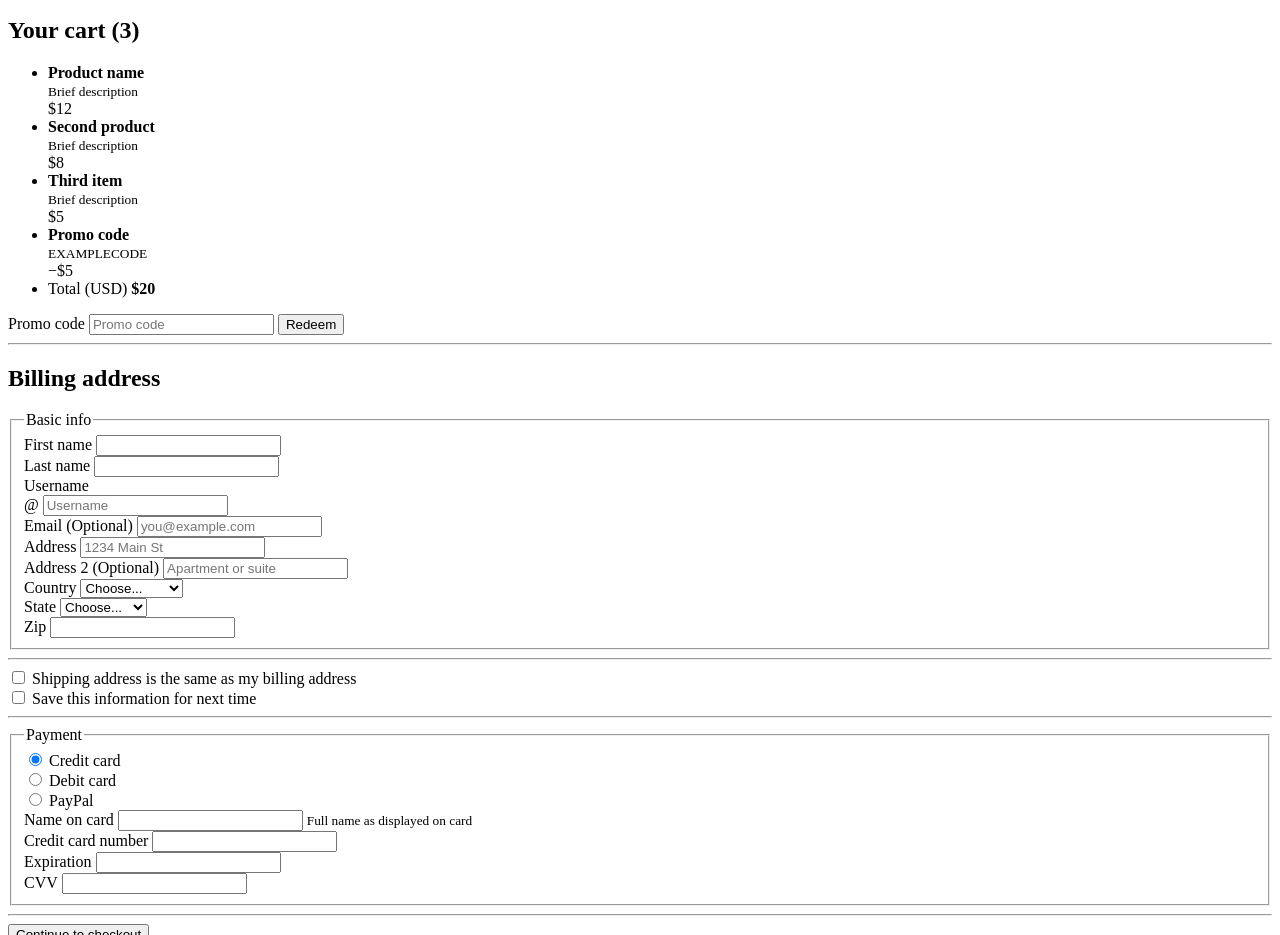
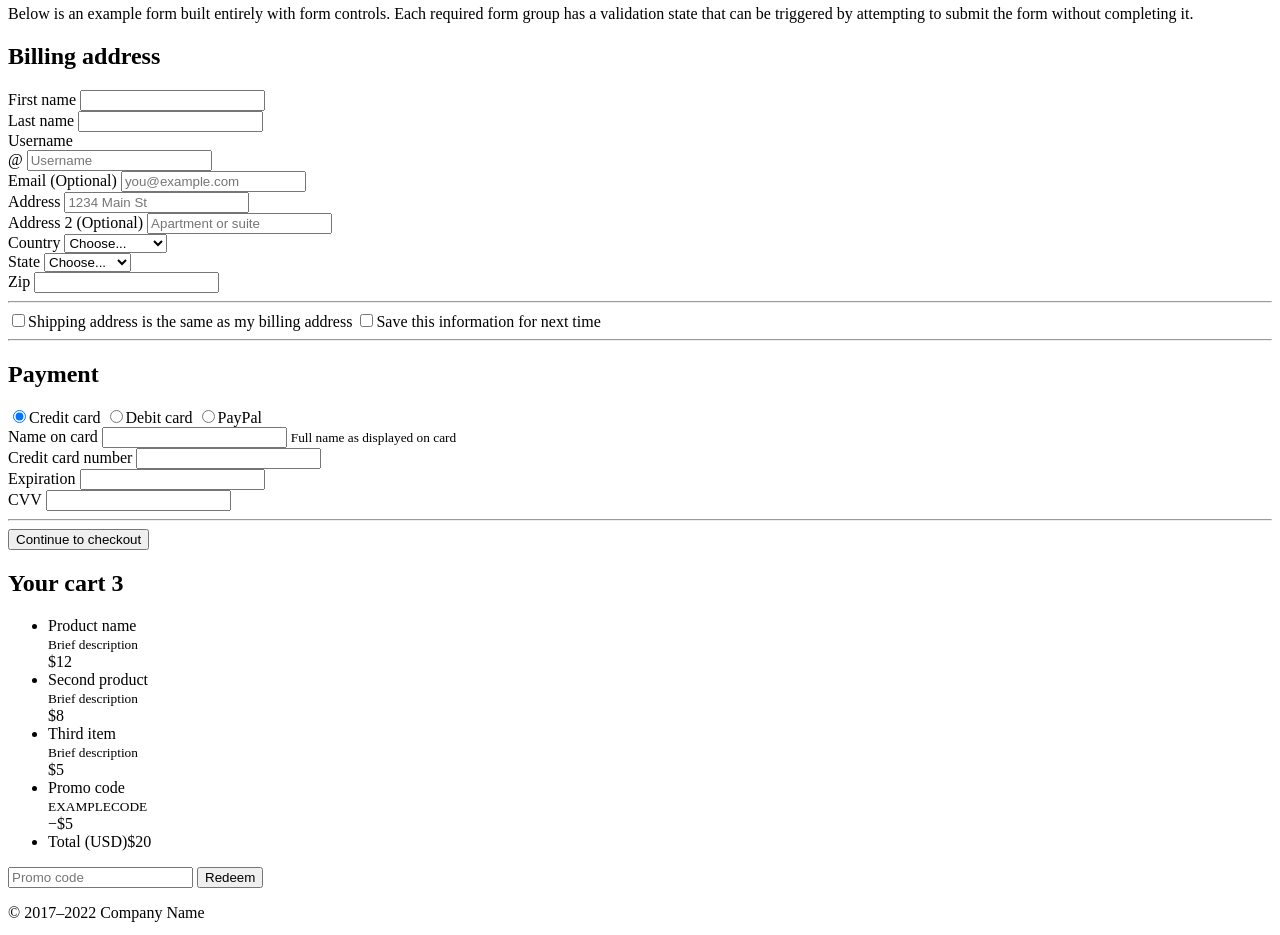
Before and after one commit to jyeon573/2025_OSS_HW2, a plain HTML site: page form1.html in a window 1280 px wide. Shown: the part 88-1023 px from the top of the page. Drawn offline with Linux system fonts and the light colour scheme.

Commit message:
put form1

```diff
--- a/form1.html
+++ b/form1.html
@@ -9,103 +9,56 @@
 </head>
 
 <body>
-
   <main>
     <!-- Header -->
-        <section>
-            <h1>Checkout form</h1>
-            <p>Below is an example form built entirely with form controls. Each required form group has a validation
-                state that can be triggered by attempting to submit the form without completing it.</p>
+    <section id="header" aria-labelledby="title">
+      <div class="logo" aria-hidden="true">B</div>
+      <h1 id="title">Checkout form</h1>
+      <p>Below is an example form built entirely with form controls. Each required form group has a validation state that can be triggered by attempting to submit the form without completing it.</p>
     </section>
 
-        <!-- Sidebar: Your cart -->
-        <section aria-labelledby="your-cart-title">
-            <h2 id="your-cart-title">Your cart <span>(3)</span></h2>
-            <ul>
-                <li>
-                    <div>
-                        <strong>Product name</strong><br>
-                        <small>Brief description</small>
-                    </div>
-                    <span>$12</span>
-                </li>
-                <li>
-                    <div>
-                        <strong>Second product</strong><br>
-                        <small>Brief description</small>
-                    </div>
-                    <span>$8</span>
-                </li>
-                <li>
-                    <div>
-                        <strong>Third item</strong><br>
-                        <small>Brief description</small>
-                    </div>
-                    <span>$5</span>
-                </li>
-                <li>
-                    <div>
-                        <strong>Promo code</strong><br>
-                        <small>EXAMPLECODE</small>
-                    </div>
-                    <span>−$5</span>
-                </li>
-                <li>
-                    <span>Total (USD)</span>
-                    <strong>$20</strong>
-                </li>
-            </ul>
-
-            <!-- Promo code form -->
-            <form action="#" method="post">
-                <label for="promo">Promo code</label>
-                <input id="promo" name="promo" type="text" placeholder="Promo code">
-                <button type="submit">Redeem</button>
-            </form>
-        </section>
-
-        <hr>
-
-        <!-- Billing form (main form) -->
+    <div id="container">
+      <!-- Billing form -->
+      <div id="rest">
         <section aria-labelledby="billing-title">
           <h2 id="billing-title">Billing address</h2>
-
-            <form action="#" method="post">
-                <fieldset>
-                    <legend>Basic info</legend>
-
-                    <div>
+          <form>
+            <div class="row-2">
+              <div class="form-group">
                 <label for="firstName">First name</label>
-                        <input id="firstName" name="firstName" type="text" required>
+                <input id="firstName" name="firstName" type="text" required />
+              </div>
+              <div class="form-group">
+                <label for="lastName">Last name</label>
+                <input id="lastName" name="lastName" type="text" required />
+              </div>
             </div>
 
-                    <div>
-                        <label for="lastName">Last name</label>
-                        <input id="lastName" name="lastName" type="text" required>
+            <div class="form-group">
+              <label for="username">Username</label>
+              <div class="input-with-prefix">
+                <span>@</span>
+                <input id="username" name="username" type="text" placeholder="Username" required />
+              </div>
             </div>
 
-                    <label for="username">Username</label>
-                    <div>
-                        <span>@</span>
-                        <input id="username" name="username" type="text" placeholder="Username" required>
+            <div class="form-group">
+              <label for="email">Email <span>(Optional)</span></label>
+              <input id="email" name="email" type="email" placeholder="you@example.com" />
             </div>
 
-                    <div>
-                        <label for="email">Email <span>(Optional)</span></label>
-                        <input id="email" name="email" type="email" placeholder="you@example.com">
+            <div class="form-group">
+              <label for="address">Address</label>
+              <input id="address" name="address" type="text" placeholder="1234 Main St" required />
             </div>
 
-                    <div>
-                        <label for="address">Address</label>
-                        <input id="address" name="address" type="text" placeholder="1234 Main St" required>
+            <div class="form-group">
+              <label for="address2">Address 2 <span>(Optional)</span></label>
+              <input id="address2" name="address2" type="text" placeholder="Apartment or suite" />
             </div>
 
-                    <div>
-                        <label for="address2">Address 2 <span>(Optional)</span></label>
-                        <input id="address2" name="address2" type="text" placeholder="Apartment or suite">
-                    </div>
-
-                    <div>
+            <div class="row-3">
+              <div class="form-group">
                 <label for="country">Country</label>
                 <select id="country" name="country" required>
                   <option value="">Choose...</option>
@@ -113,8 +66,7 @@
                   <option>United States</option>
                 </select>
               </div>
-
-                    <div>
+              <div class="form-group">
                 <label for="state">State</label>
                 <select id="state" name="state" required>
                   <option value="">Choose...</option>
@@ -124,96 +76,92 @@
                   <option>Mississippi</option>
                 </select>
               </div>
-
-                    <div>
+              <div class="form-group">
                 <label for="zip">Zip</label>
-                        <input id="zip" name="zip" type="text" required>
+                <input id="zip" name="zip" type="text" required />
               </div>
-                </fieldset>
-
-                <hr>
-
-                <div>
-                    <label>
-                        <input id="same-address" name="sameAddress" type="checkbox">
-                        Shipping address is the same as my billing address
-                    </label>
             </div>
 
-                <div>
-                    <label>
-                        <input id="save-info" name="saveInfo" type="checkbox">
-                        Save this information for next time
-                    </label>
+            <hr />
+            <label class="choice"><input id="same-address" type="checkbox" />Shipping address is the same as my billing address</label>
+            <label class="choice"><input id="save-info" type="checkbox" />Save this information for next time</label>
+            <hr />
+
+            <h2 id="payment-title">Payment</h2>
+            <label class="choice"><input id="credit" name="paymentMethod" type="radio" value="credit" checked required />Credit card</label>
+            <label class="choice"><input id="debit" name="paymentMethod" type="radio" value="debit" required />Debit card</label>
+            <label class="choice"><input id="paypal" name="paymentMethod" type="radio" value="paypal" required />PayPal</label>
+
+            <div class="row-2">
+              <div class="form-group">
+                <label for="cc-name">Name on card</label>
+                <input id="cc-name" type="text" required />
+                <small class="help">Full name as displayed on card</small>
+              </div>
+              <div class="form-group">
+                <label for="cc-number">Credit card number</label>
+                <input id="cc-number" type="text" required />
+              </div>
             </div>
 
-                <hr>
-
-                <fieldset>
-                    <legend>Payment</legend>
-
-                    <div>
-                        <label>
-                            <input id="credit" name="paymentMethod" type="radio" value="credit" checked required>
-                            Credit card
-                        </label>
+            <div class="row-2">
+              <div class="form-group">
+                <label for="cc-expiration">Expiration</label>
+                <input id="cc-expiration" type="text" required />
+              </div>
+              <div class="form-group">
+                <label for="cc-cvv">CVV</label>
+                <input id="cc-cvv" type="text" required />
+              </div>
             </div>
 
-                    <div>
-                        <label>
-                            <input id="debit" name="paymentMethod" type="radio" value="debit" required>
-                            Debit card
-                        </label>
-                    </div>
-
-                    <div>
-                        <label>
-                            <input id="paypal" name="paymentMethod" type="radio" value="paypal" required>
-                            PayPal
-                        </label>
-                    </div>
-
-                    <div>
-                        <label for="cc-name">Name on card</label>
-                        <input id="cc-name" name="ccName" type="text" required>
-                        <small>Full name as displayed on card</small>
-                    </div>
-
-                    <div>
-                        <label for="cc-number">Credit card number</label>
-                        <input id="cc-number" name="ccNumber" type="text" required>
-                    </div>
-
-                    <div>
-                        <label for="cc-expiration">Expiration</label>
-                        <input id="cc-expiration" name="ccExpiration" type="text" required>
-                    </div>
-
-                    <div>
-                        <label for="cc-cvv">CVV</label>
-                        <input id="cc-cvv" name="ccCvv" type="text" required>
-                    </div>
-                </fieldset>
-
-                <hr>
-
+            <hr />
             <button type="submit">Continue to checkout</button>
           </form>
         </section>
+      </div>
 
-        <hr>
+      <!-- Cart -->
+      <div id="cart">
+        <section aria-labelledby="your-cart-title">
+          <h2 id="your-cart-title">Your cart <span class="badge">3</span></h2>
+          <ul>
+            <li>
+              <div><span>Product name</span><br><small>Brief description</small></div>
+              <span>$12</span>
+            </li>
+            <li>
+              <div><span>Second product</span><br><small>Brief description</small></div>
+              <span>$8</span>
+            </li>
+            <li>
+              <div><span>Third item</span><br><small>Brief description</small></div>
+              <span>$5</span>
+            </li>
+            <li class="promo">
+              <div><span>Promo code</span><br><small>EXAMPLECODE</small></div>
+              <span>−$5</span>
+            </li>
+            <li>
+              <span>Total (USD)</span><span>$20</span>
+            </li>
+          </ul>
 
-        <!-- Footer -->
+          <!-- ⬇ 바깥 흰 상자 + 안쪽 필드 -->
+          <div class="promo-wrap">
+            <div class="promo-field">
+              <input id="promo" type="text" placeholder="Promo code" />
+              <button type="button">Redeem</button>
+            </div>
+          </div>
+        </section>
+      </div>
+    </div>
+
     <footer>
       <p>&copy; 2017–2022 Company Name</p>
-            <nav>
-                <a href="#">Privacy</a> ·
-                <a href="#">Terms</a> ·
-                <a href="#">Support</a>
-            </nav>
+      <nav><a href="#">Privacy</a> · <a href="#">Terms</a> · <a href="#">Support</a></nav>
     </footer>
   </main>
-
 </body>
-
 </html>
```
Lines whose indentation alone changed are shown as unchanged.
